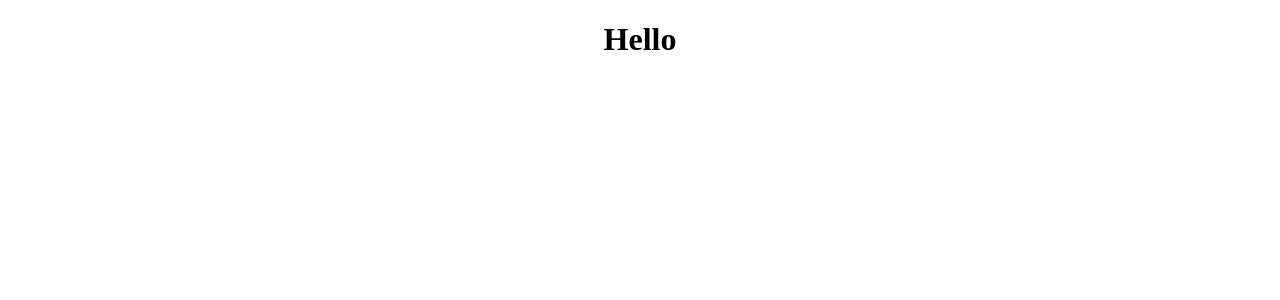
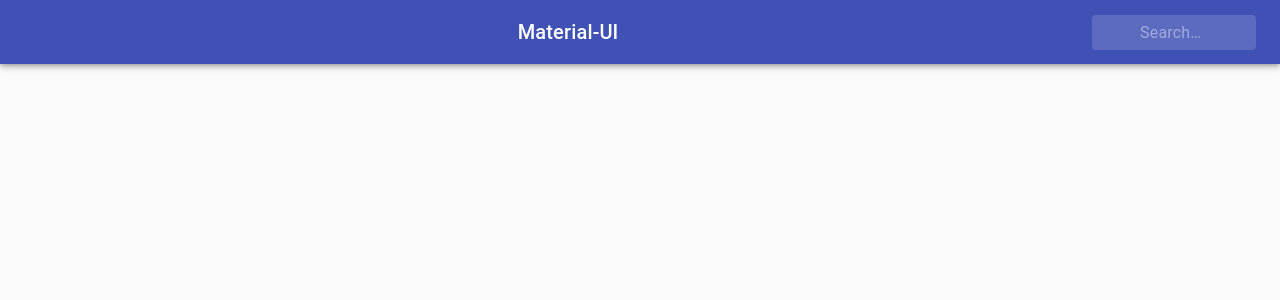
Before and after one commit to ishan-vyas/Medical_Workflow, a React (Create React App) app in the folder client/: page / in a window 1280 px wide. Shown: the top 300 px of the page. Built offline with nearby package versions, Linux system fonts and the light colour scheme.

Commit message:
Nav bar creation

```diff
--- a/client/package.json
+++ b/client/package.json
@@ -3,12 +3,14 @@
   "version": "0.1.0",
   "private": true,
   "dependencies": {
+    "@material-ui/core": "^4.12.3",
+    "@mui/material": "^5.2.4",
     "@testing-library/jest-dom": "^5.16.1",
     "@testing-library/react": "^12.1.2",
     "@testing-library/user-event": "^13.5.0",
     "react": "^17.0.2",
     "react-dom": "^17.0.2",
-    "react-scripts": "5.0.0",
+    "react-scripts": "^5.0.0",
     "web-vitals": "^2.1.2"
   },
   "scripts": {
--- a/client/src/App.js
+++ b/client/src/App.js
@@ -1,11 +1,22 @@
+import React, { Component } from 'react';
 import './App.css';
+import Button from '@material-ui/core/Button'
+import { CssBaseline } from '@material-ui/core';
 
-function App() {
-  return (
-    <div className="App">
-      <h1>Hello</h1>
-    </div>
-  );
+import HomeLayout from './components/HomeLayout';
+import NavBar from './components/NavBar';
+
+class App extends Component {
+  render(){
+    return (
+      <div className="App">
+        <CssBaseline />
+
+        <NavBar />
+      </div>
+    );
+  }
+
 }
 
 export default App;
--- /dev/null
+++ b/client/src/components/HomeLayout.js
@@ -0,0 +1,15 @@
+import React from 'react';
+import NavBar from './NavBar';
+
+const HomeLayout = () => {
+    return (
+        <React.Fragment>
+            <div className='navWrapper'>
+                <NavBar />
+                <main></main>
+            </div>
+
+        </React.Fragment>
+    );
+};
+export default HomeLayout;
--- /dev/null
+++ b/client/src/components/NavBar.js
@@ -0,0 +1,108 @@
+import React, { Component } from 'react';
+import { alpha, makeStyles } from '@material-ui/core/styles';
+import AppBar from '@material-ui/core/AppBar';
+import Box from '@material-ui/core/Box';
+import Toolbar from '@material-ui/core/Toolbar';
+import IconButton from '@material-ui/core/IconButton';
+import Typography from '@material-ui/core/Typography';
+import InputBase from '@material-ui/core/InputBase';
+// import MenuIcon from '@material-ui/core/icons/Menu';
+// import SearchIcon from '@material-ui/core/icons/Search';
+
+const useStyles = makeStyles((theme) => ({
+  root: {
+    flexGrow: 1,
+    margin: 0,
+  },
+  menuButton: {
+    marginRight: theme.spacing(2),
+  },
+  title: {
+    flexGrow: 1,
+    display: 'none',
+    [theme.breakpoints.up('sm')]: {
+      display: 'block',
+    },
+  },
+  search: {
+    position: 'relative',
+    borderRadius: theme.shape.borderRadius,
+    backgroundColor: alpha(theme.palette.common.white, 0.15),
+    '&:hover': {
+      backgroundColor: alpha(theme.palette.common.white, 0.25),
+    },
+    marginLeft: 0,
+    width: '100%',
+    [theme.breakpoints.up('sm')]: {
+      marginLeft: theme.spacing(1),
+      width: 'auto',
+    },
+  },
+  searchIcon: {
+    padding: theme.spacing(0, 2),
+    height: '100%',
+    position: 'absolute',
+    pointerEvents: 'none',
+    display: 'flex',
+    alignItems: 'center',
+    justifyContent: 'center',
+  },
+  inputRoot: {
+    color: 'inherit',
+  },
+  inputInput: {
+    padding: theme.spacing(1, 1, 1, 0),
+    // vertical padding + font size from searchIcon
+    paddingLeft: `calc(1em + ${theme.spacing(4)}px)`,
+    transition: theme.transitions.create('width'),
+    width: '100%',
+    [theme.breakpoints.up('sm')]: {
+      width: '12ch',
+      '&:focus': {
+        width: '20ch',
+      },
+    },
+  },
+}));
+
+
+
+function NavBar () {
+  const classes = useStyles();
+
+  return (
+    <div className={classes.root}>
+    <AppBar position="static">
+      <Toolbar>
+        <IconButton
+          edge="start"
+          className={classes.menuButton}
+          color="inherit"
+          aria-label="open drawer"
+        >
+          {/* <MenuIcon /> */}
+        </IconButton>
+        <Typography className={classes.title} variant="h6" noWrap>
+          Material-UI
+        </Typography>
+        <div className={classes.search}>
+          <div className={classes.searchIcon}>
+            {/* <SearchIcon /> */}
+          </div>
+          <InputBase
+            placeholder="Search…"
+            classes={{
+              root: classes.inputRoot,
+              input: classes.inputInput,
+            }}
+            inputProps={{ 'aria-label': 'search' }}
+          />
+        </div>
+      </Toolbar>
+    </AppBar>
+  </div>
+  );
+}
+
+
+export default NavBar;
```
Also changed, not shown: 1 other file (tests, documents, lock files or other folders).
